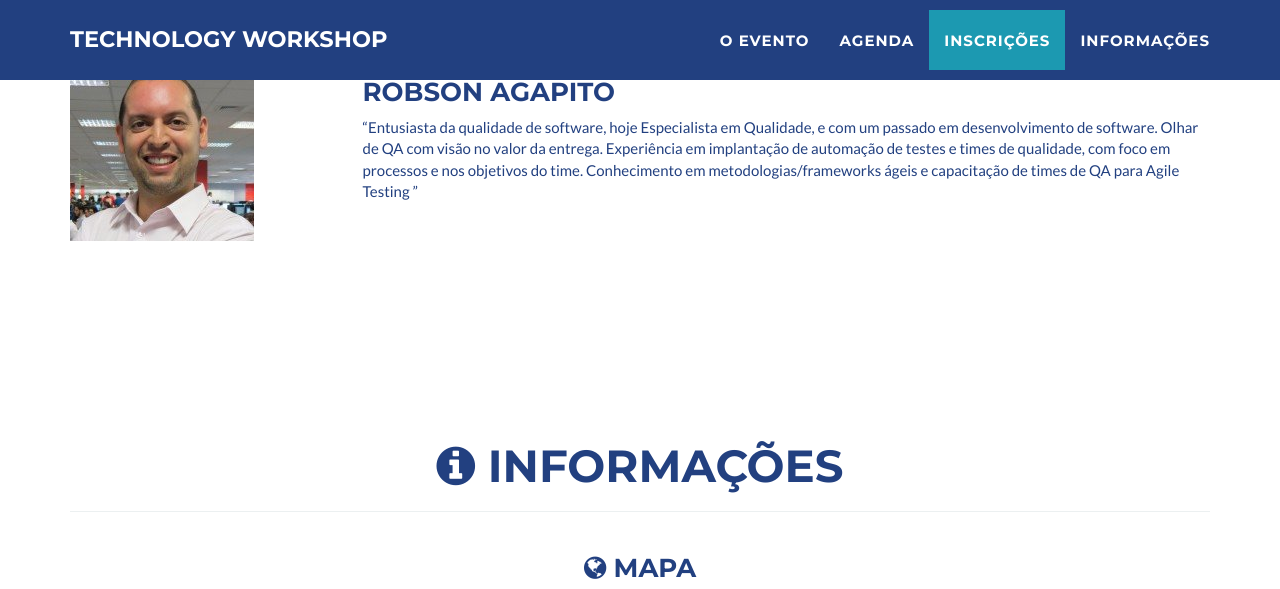
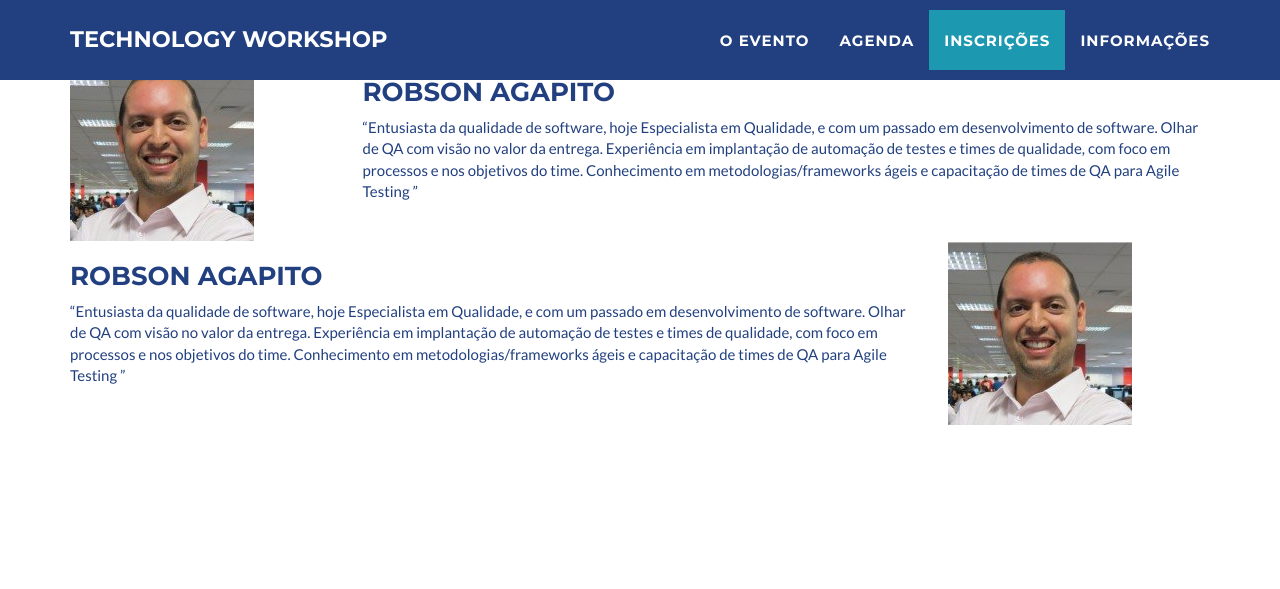
Before and after one commit to gft-technical-practices/2017-workshop-2, a Jekyll site: the page built from index.html, in a window 1280 px wide and 900 px high, scrolled down 2717 px, cut to the strip 0-589 px from the top of the window. Built offline with Jekyll 4.4.1, drawn with Linux system fonts in a browser that asks for light colours.

Commit message:
Update palestrantes.html

```diff
--- a/_includes/palestrantes.html
+++ b/_includes/palestrantes.html
@@ -21,5 +21,19 @@
                   </q>
                 </div>
             </div>
+          <div class="row palestrante">
+                <div class="col-md-9 bio-palestrante">
+                 <h3>Robson Agapito</h3>
+                 <q>Entusiasta da qualidade de software, hoje Especialista em Qualidade,
+                    e com um passado em desenvolvimento de software. Olhar de QA com visão no valor da entrega.
+                    Experiência em implantação de automação de testes e times de qualidade, com foco em processos
+                    e nos objetivos do time. Conhecimento em metodologias/frameworks ágeis e capacitação de times de
+                    QA para Agile Testing
+                  </q>
+                </div>
+                <div class="col-md-3 foto-palestrante">
+                  <img src="img/palestrantes/agapito.jpg" />
+                </div>
+            </div>
         </div>
     </section>
```
